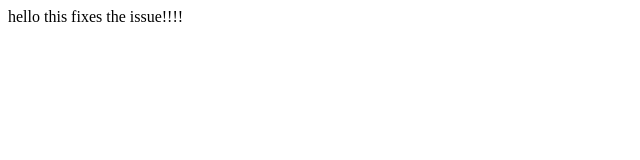
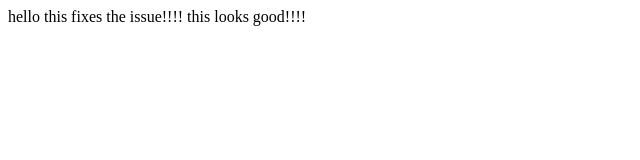
Before and after one commit to alok722/github-tutorial, a plain HTML site: page index2.html in a window 1280 px wide. Shown: the whole page, without its empty margins (0-640 px from the left). Drawn offline with Linux system fonts and the light colour scheme.

Commit message:
testing conflict

```diff
--- a/index2.html
+++ b/index2.html
@@ -7,6 +7,6 @@
     <title>Document</title>
 </head>
 <body>
-    hello this fixes the issue!!!!
+    hello this fixes the issue!!!! this looks good!!!!
 </body>
 </html>
```
